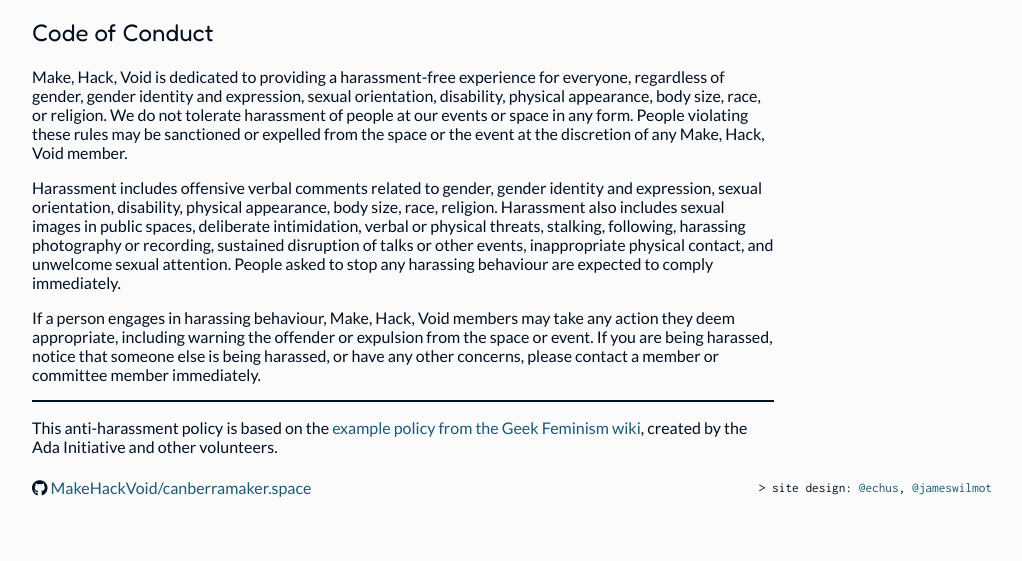
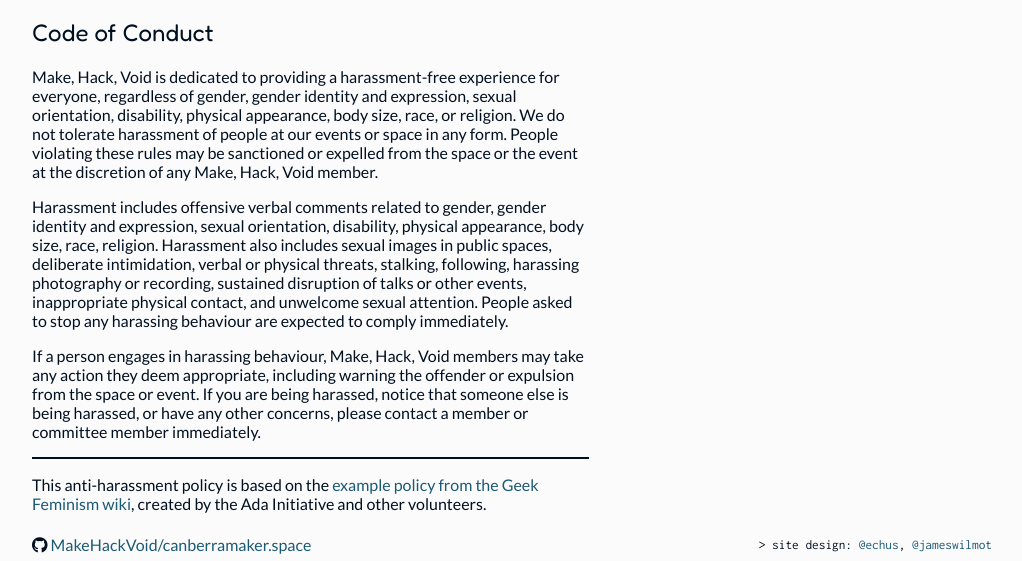
Before and after one commit to makehackvoid/canberramaker.space, a Jekyll site: the page built from code_of_conduct.md, in a window 1280 px wide. Shown: the part 424-985 px from the top of the page, without its empty margins (128-1150 px from the left). Built offline with Jekyll 4.4.1, drawn with Linux system fonts in a browser that asks for light colours; before the commit the page ends 928 px from its top, so only the background shows below that.

Commit message:
Make "visit us" panel larger

```diff
--- a/_sass/layout/_default_layout.scss
+++ b/_sass/layout/_default_layout.scss
@@ -1,7 +1,7 @@
 body.default-layout:not(.fullbleed) main {
   .content-grid-container {
     display: grid;
-    grid-template-columns:  [content-col] 80ch
+    grid-template-columns:  [content-col] 60ch
                             [content-gutter] 5ch
                             [aside-col] 1fr;
 
```
